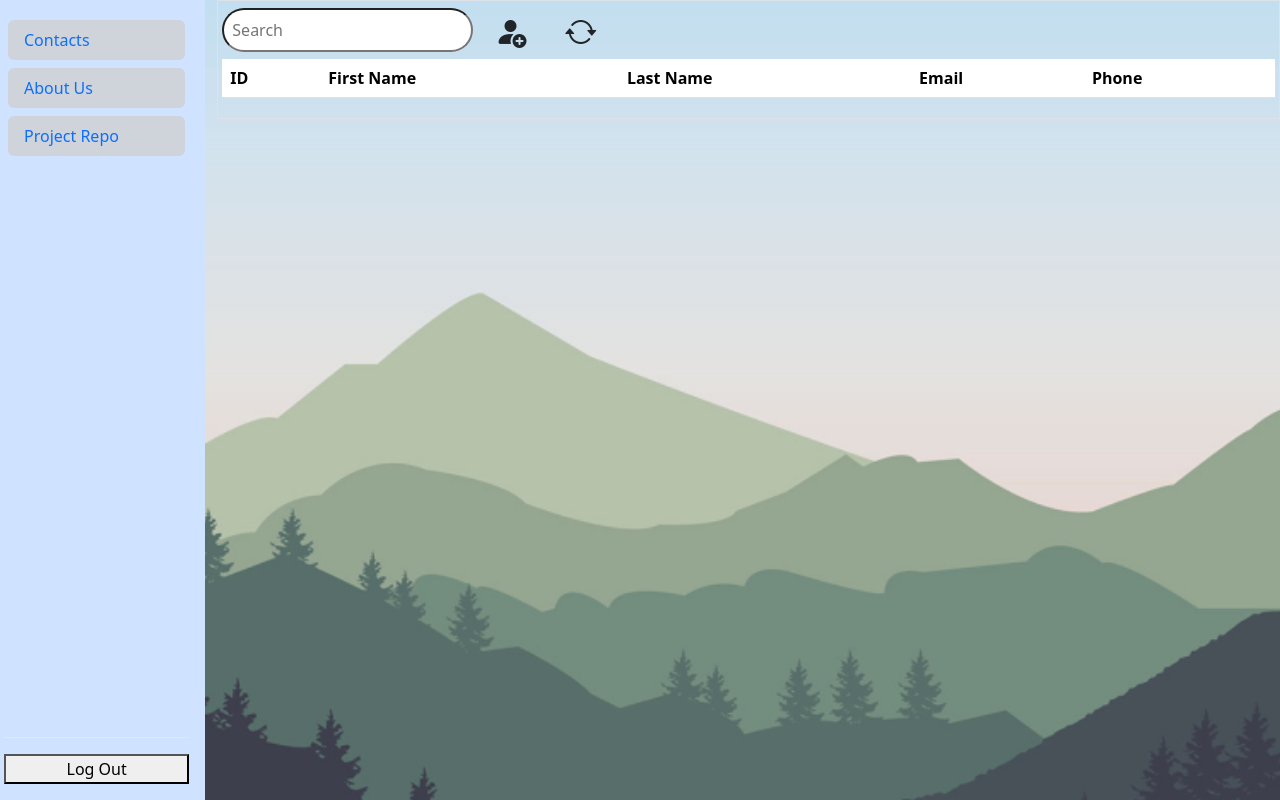
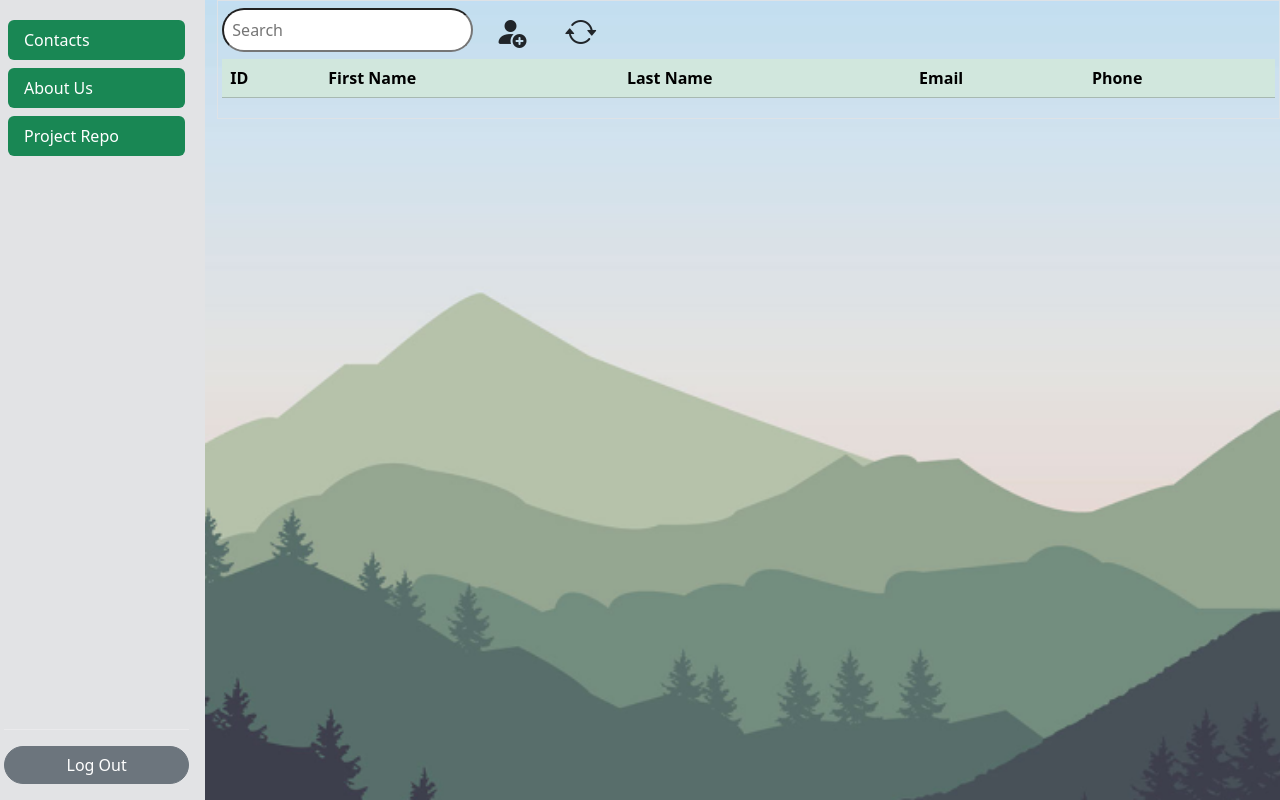
Before and after one commit to 4804032140/ContactManager, a PHP site: page /html/contacts.html in a window 1280 px wide. Run offline with PHP 8.4, Linux system fonts and the light colour scheme; lists and menus that the app fills with data are empty.

Commit message:
color and style changes

```diff
--- a/CSS/styles.css
+++ b/CSS/styles.css
@@ -4,6 +4,10 @@ html {
     background-image: url("../images/forestCropped.png");
     background-repeat: no-repeat;
     background-size: cover;
+}
+
+li a {
+    color: white;
 }
 
 /* .container {
--- a/html/contacts.html
+++ b/html/contacts.html
@@ -11,20 +11,20 @@
 </head>
 <body class="row bg-transparent">
 
-    <aside class="col-2 d-flex flex-column text-white bg-primary-subtle flex-shrink-0 p-3">
+    <aside class="col-2 d-flex flex-column text-white bg-secondary-subtle flex-shrink-0 p-3" style="background-color: #ebe9e6;">
         <ul class="nav nav-pills flex-column mb-auto">
             <li class="nav-item m-1">
-                <a href="contacts.html" class="nav-link bg-dark-subtle">Contacts</a>
+                <a href="contacts.html" class="nav-link bg-success" style="color: white;">Contacts</a>
             </li>
             <li class="nav-item m-1">
-                <a href="about.html" class="nav-link bg-dark-subtle">About Us</a>
+                <a href="about.html" class="nav-link bg-success" style="color: white;">About Us</a>
             </li>
             <li class="nav-item m-1">
-                <a href="https://github.com/4804032140/ContactManager" target="_blank" class="nav-link bg-dark-subtle">Project Repo</a>
+                <a href="https://github.com/4804032140/ContactManager" target="_blank" class="nav-link bg-success" style="color: white;">Project Repo</a>
             </li>
         </ul>
         <hr>
-        <button type="button" onsubmit="return false" onclick="doLogout()">Log Out</button>
+        <button class="btn btn-secondary rounded-pill" type="button" onsubmit="return false" onclick="doLogout()">Log Out</button>
     </aside>
 
     <header class="bg-transparent col-10 d-flex justify-content-center align-content-center align-items-start">
@@ -72,7 +72,7 @@
                 <i class="bi-arrow-repeat" style="font-size: 2rem;"></i>
             </button>
 
-            <table class="table mw-100">
+            <table class="table table-success mw-100">
                 <thead>
                     <th>ID</th>
                     <th>First Name</th>
```
